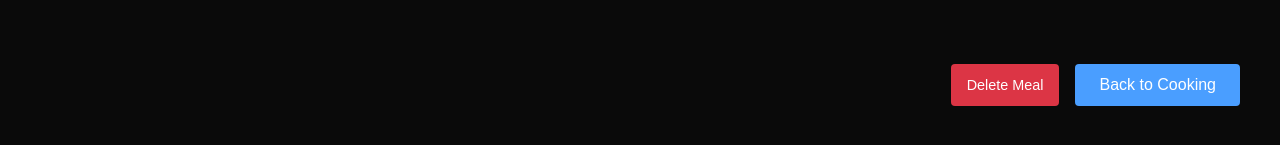
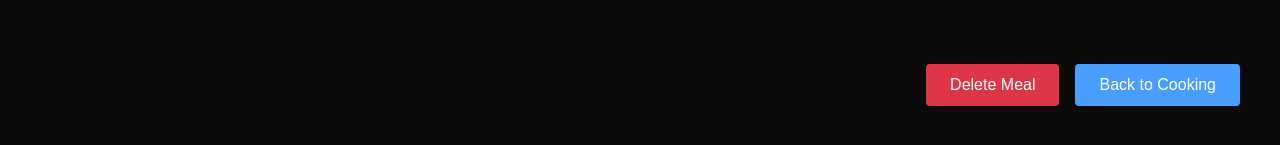
Before and after one commit to anatoliykmetyuk/FoodInventory, a React (Vite) app: page /cooking/meal/1 in a window 1280 px wide. Shown: the part 261-406 px from the top of the page. Built offline with nearby package versions, Linux system fonts and the light colour scheme.

Commit message:
Refactor Meal component styles for better button consistency
Co-authored-by: anatoliikmt <anatoliikmt@proton.me>

```diff
--- a/src/pages/Meal.css
+++ b/src/pages/Meal.css
@@ -99,18 +99,24 @@
   gap: 1rem;
   justify-content: flex-end;
   margin-top: 2rem;
+  flex-wrap: wrap;
 }
 
 .cancel-button,
 .save-button,
 .consume-button,
-.back-button {
+.back-button,
+.mark-cooked-button,
+.edit-button,
+.delete-button {
   padding: 0.75rem 1.5rem;
   border: none;
   border-radius: 4px;
   font-size: 1rem;
   cursor: pointer;
   transition: background-color 0.2s;
+  min-width: 100px;
+  text-align: center;
 }
 
 .cancel-button {
@@ -159,12 +165,6 @@
 }
 
 .mark-cooked-button {
-  padding: 0.75rem 1.5rem;
-  border: none;
-  border-radius: 4px;
-  font-size: 1rem;
-  cursor: pointer;
-  transition: background-color 0.2s;
   background-color: #28a745;
   color: #fff;
 }
@@ -174,12 +174,6 @@
 }
 
 .edit-button {
-  padding: 0.75rem 1.5rem;
-  border: none;
-  border-radius: 4px;
-  font-size: 1rem;
-  cursor: pointer;
-  transition: background-color 0.2s;
   background-color: #ffc107;
   color: #000;
 }
```
